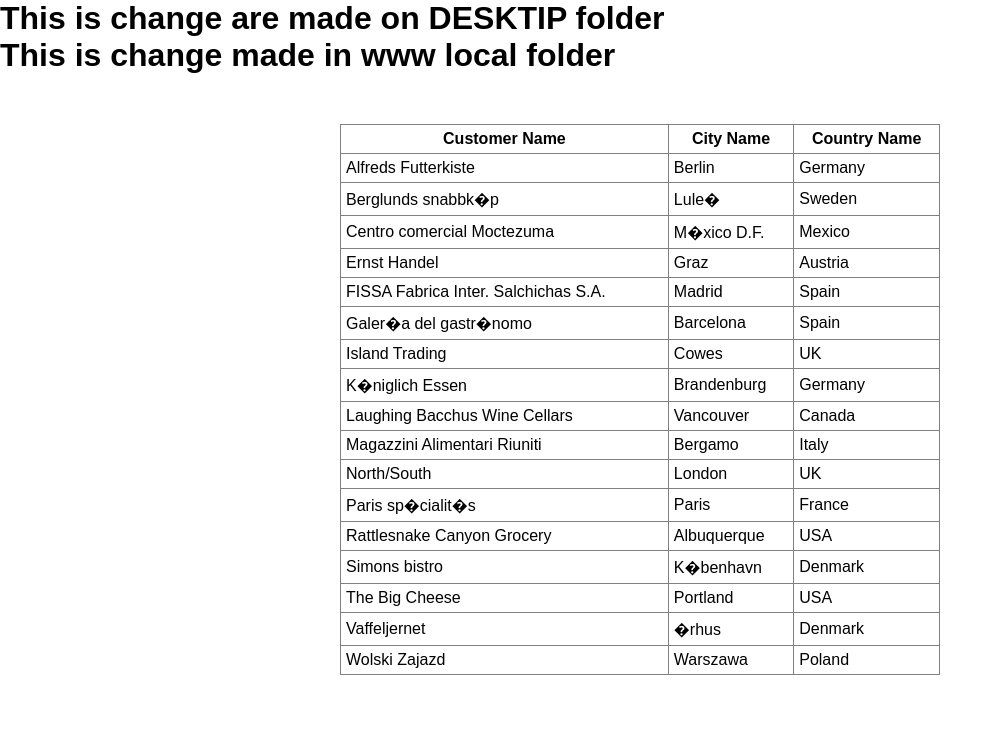
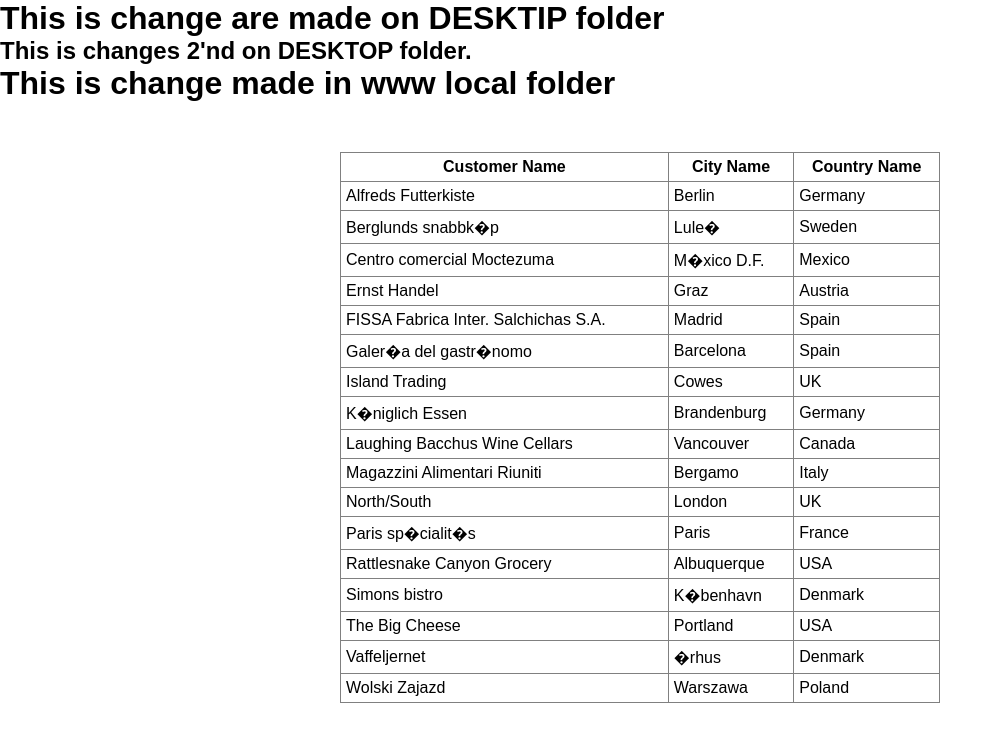
Before and after one commit to sudhakarlahane23/TestProject, a plain HTML site: page index.html in a window 1280 px wide. Shown: the whole page, without its empty margins (0-1003 px from the left). Drawn offline with nearby package versions, Linux system fonts and the light colour scheme.

Commit message:
This is chnage for DESKTOP 2nd tiem

```diff
--- a/index.html
+++ b/index.html
@@ -15,6 +15,7 @@
 
 <body ng-app="myModule" ng-controller="CustomerController">
   <h1>This is change are made on DESKTIP folder</h1>
+  <h2>This is changes 2'nd on DESKTOP folder.</h2>
 
 <h1>This is change made in www local folder</h1>
   <table border="1" cellspacing="0" cellpadding="0">
```
